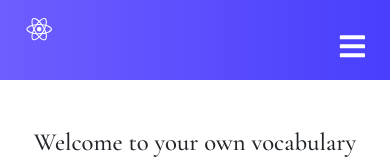
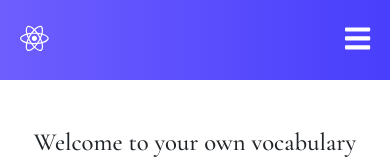
Before and after one commit to claradrt/vocabulary-quizz, a React (Create React App) app: page /home#/home in a window 390 px wide. Shown: the top 160 px of the page. Built offline with nearby package versions, Linux system fonts and the light colour scheme.

Commit message:
Align NavBar icons

```diff
--- a/src/NavBar.css
+++ b/src/NavBar.css
@@ -6,17 +6,17 @@
   );
   height: 80px;
   display: flex;
-  justify-content: center;
+  justify-content: space-between;
   align-items: center;
   font-size: 1.2rem;
 }
 
 .navbar-logo {
   color: white;
-  justify-self: start;
-  margin-left: 20px;
   cursor: pointer;
   font-size: 1.6rem;
+  margin-bottom: 0px;
+  margin-left: 20px;
 }
 
 .nav-menu {
@@ -47,13 +47,11 @@
 .menu-icon {
   display: none;
   color: white;
+  font-size: 1.6rem;
+  margin-right: 20px;
 }
 
 @media (max-width: 500px) {
-  .NavBarItems {
-    position: relative;
-  }
-
   .nav-menu {
     display: flex;
     flex-direction: column;
@@ -86,19 +84,12 @@
   }
 
   .navbar-logo {
-    position: absolute;
-    top: 0;
-    left: 0;
-    transform: translate(25%, 50%);
+    font-size: 1.8rem;
   }
 
   .menu-icon {
     display: block;
-    position: absolute;
-    top: 0;
-    right: 0;
-    transform: translate(-100%, 60%);
+    cursor: pointer;
     font-size: 1.8rem;
-    cursor: pointer;
   }
 }
```
